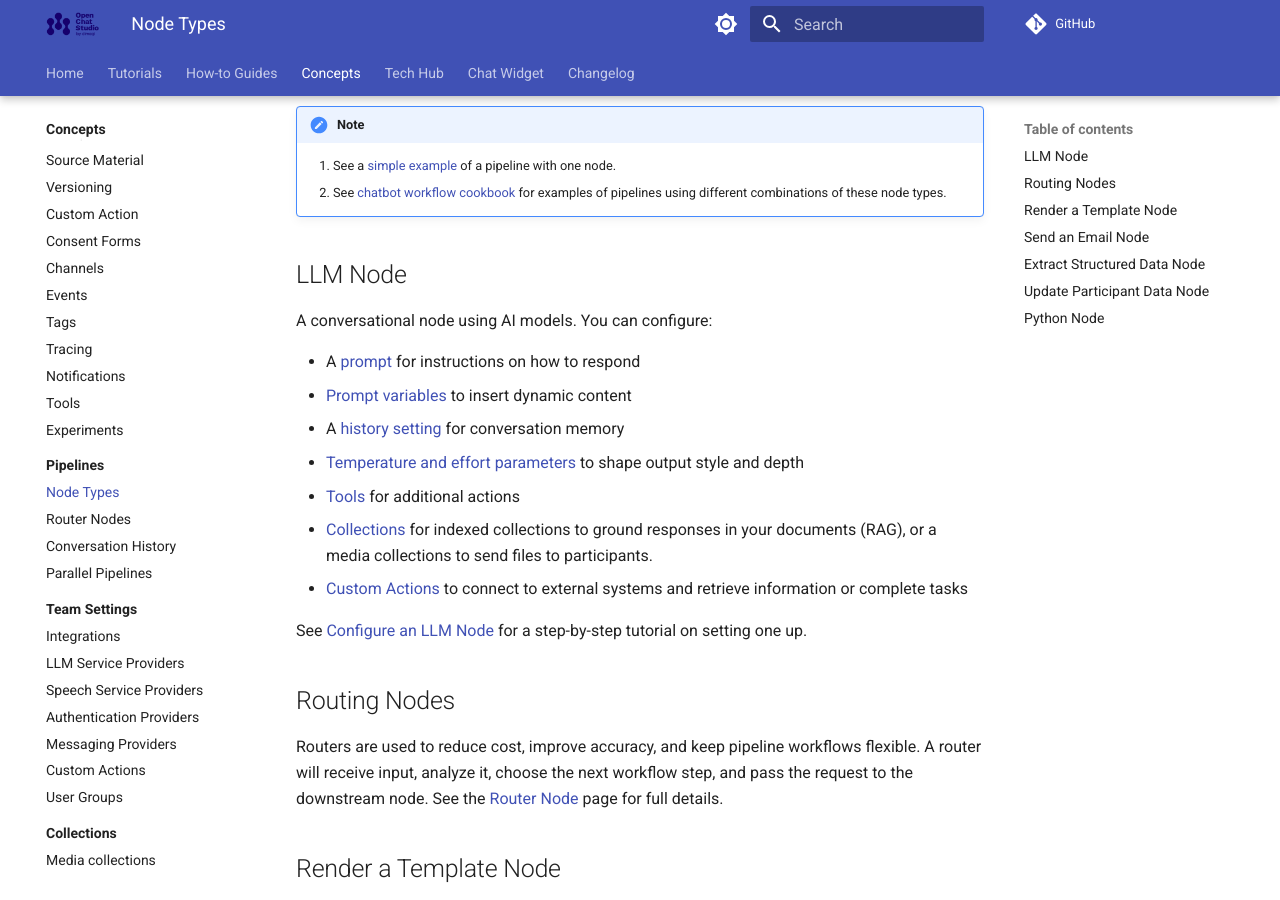
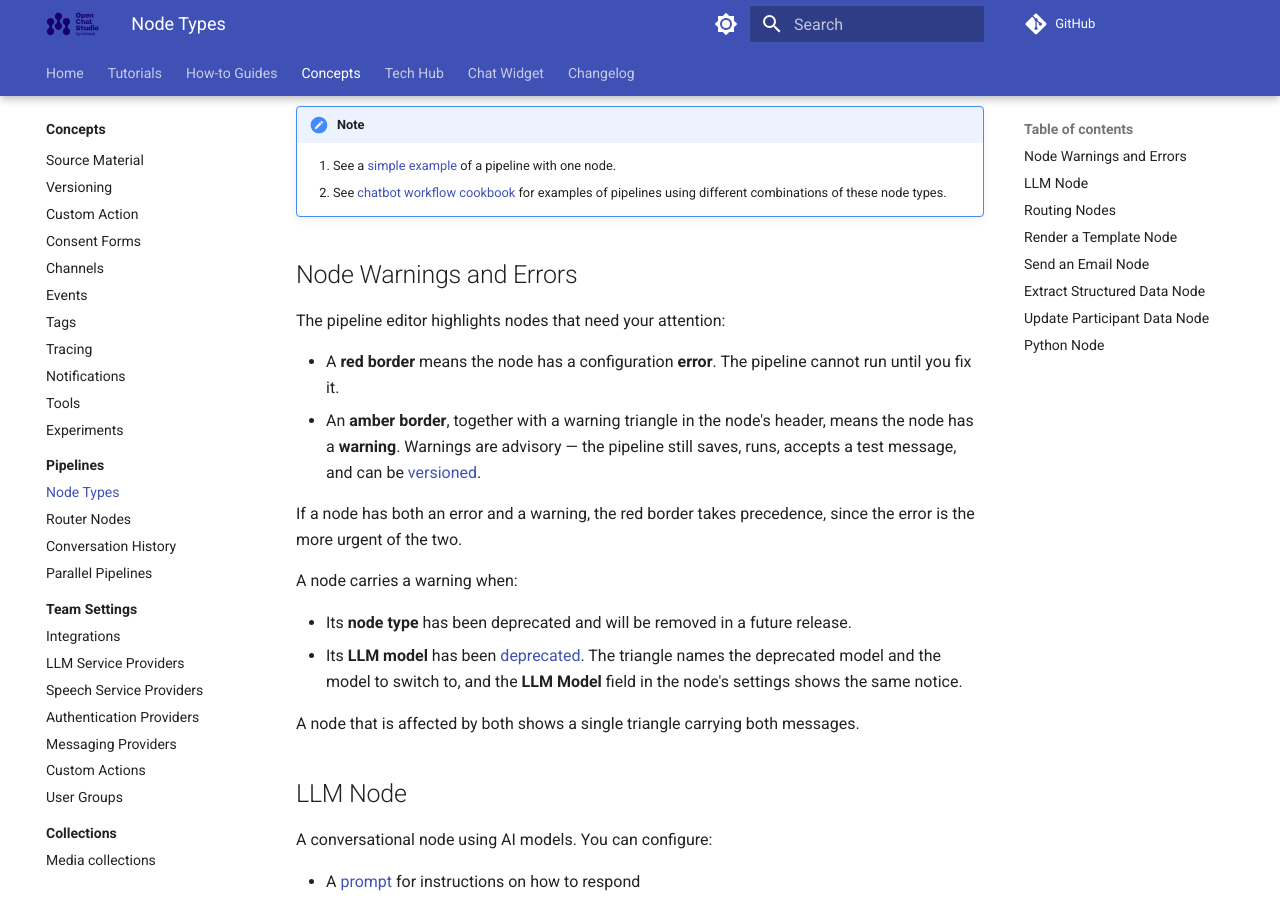
Before and after one commit to dimagi/open-chat-studio-docs, an MkDocs documentation site: the page built from docs/concepts/pipelines/nodes.md, in a window 1280 px wide and 900 px high, scrolled down 334 px. Built offline with MkDocs 1.6.1 and Material for MkDocs 9.7.7, drawn with Linux system fonts in a browser that asks for light colours; a script that is not in the unit is left out; comment, search, counter and statistics services are not loaded.

```diff
--- a/docs/concepts/pipelines/nodes.md
+++ b/docs/concepts/pipelines/nodes.md
@@ -12,6 +12,22 @@ graph LR
 
     1. See a [simple example](./index.md#a-simple-example) of a pipeline with one node.
     2. See [chatbot workflow cookbook](../../how-to/workflow_cookbook.md) for examples of pipelines using different combinations of these node types.
+
+## Node Warnings and Errors
+
+The pipeline editor highlights nodes that need your attention:
+
+- A **red border** means the node has a configuration **error**. The pipeline cannot run until you fix it.
+- An **amber border**, together with a warning triangle in the node's header, means the node has a **warning**. Warnings are advisory — the pipeline still saves, runs, accepts a test message, and can be [versioned](../versioning.md).
+
+If a node has both an error and a warning, the red border takes precedence, since the error is the more urgent of the two.
+
+A node carries a warning when:
+
+- Its **node type** has been deprecated and will be removed in a future release.
+- Its **LLM model** has been [deprecated](../team/llm_providers.md#model-lifecycle-and-deprecation). The triangle names the deprecated model and the model to switch to, and the **LLM Model** field in the node's settings shows the same notice.
+
+A node that is affected by both shows a single triangle carrying both messages.
 
 ## LLM Node
 
```
Also changed, not shown: docs/changelog.md (+3 -0 lines), docs/concepts/team/llm_providers.md (+1 -1 lines).
